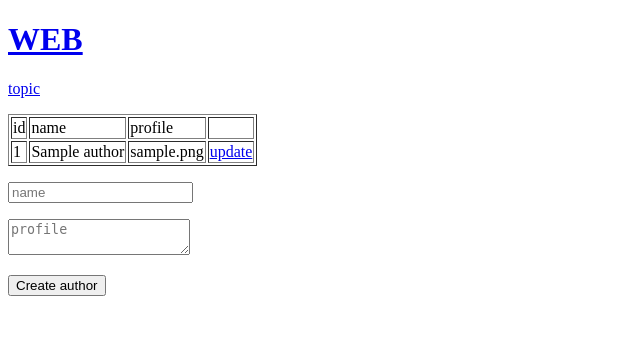
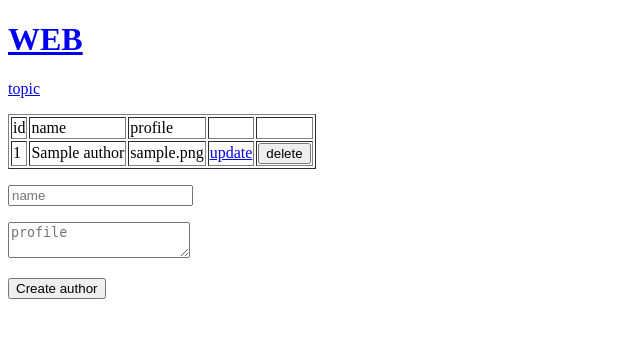
Before and after one commit to kimyw2353/php_mysql_study, a PHP site: page /author.php in a window 1280 px wide. Shown: the top 338 px of the page, without its empty margins (0-640 px from the left). Run offline with PHP 8.4, Linux system fonts and the light colour scheme; tables that the repository leaves empty or names only in its code hold one stand-in row (values such as "Sample post").

Commit message:
author 삭제 form 추가

```diff
--- a/author.php
+++ b/author.php
@@ -21,6 +21,7 @@ $conn = mysqli_connect('localhost', 'root', 'root', 'opentutorials');
 				<td>name</td>
 				<td>profile</td>
 				<td></td>
+				<td></td>
 				<?php
 				$sql = "SELECT * FROM author";
 				$result = mysqli_query($conn, $sql);
@@ -36,6 +37,12 @@ $conn = mysqli_connect('localhost', 'root', 'root', 'opentutorials');
 				<td><?=$filtered['name']?></td>
 				<td><?=$filtered['profile']?></td>
 				<td><a href="author.php?id=<?=$filtered['id']?>">update</a></td>
+				<td>
+					<form action="process_delete_author.php" method="post" onsubmit="if(!confirm('sure?')){return false}">
+						<input type="hidden" name="id" value="<?=$filtered['id']?>">
+						<input type="submit" value="delete">
+					</form>
+				</td>
 			</tr>
 			<?php
 			}
```
